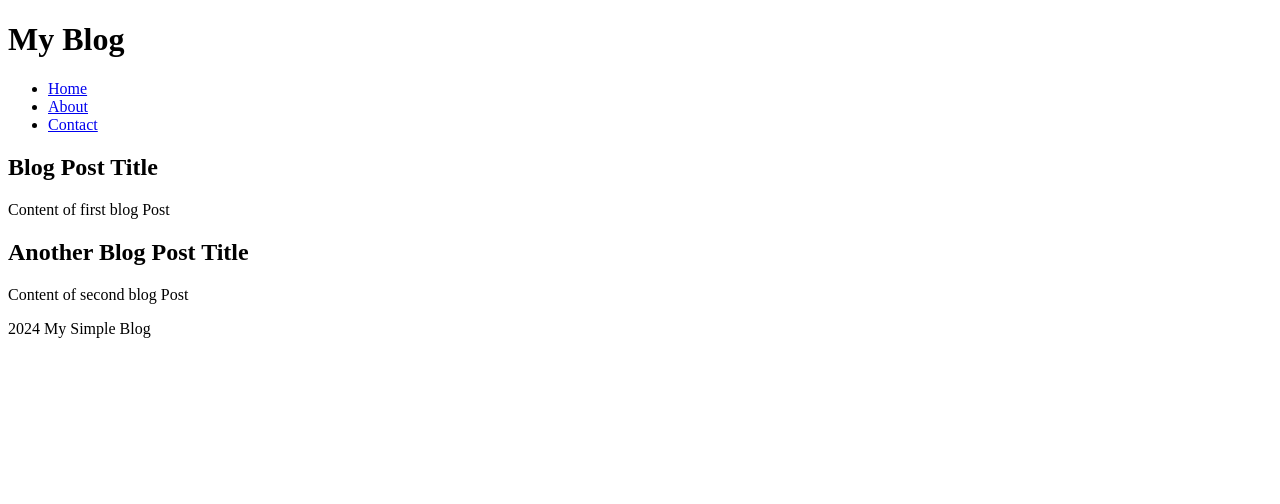
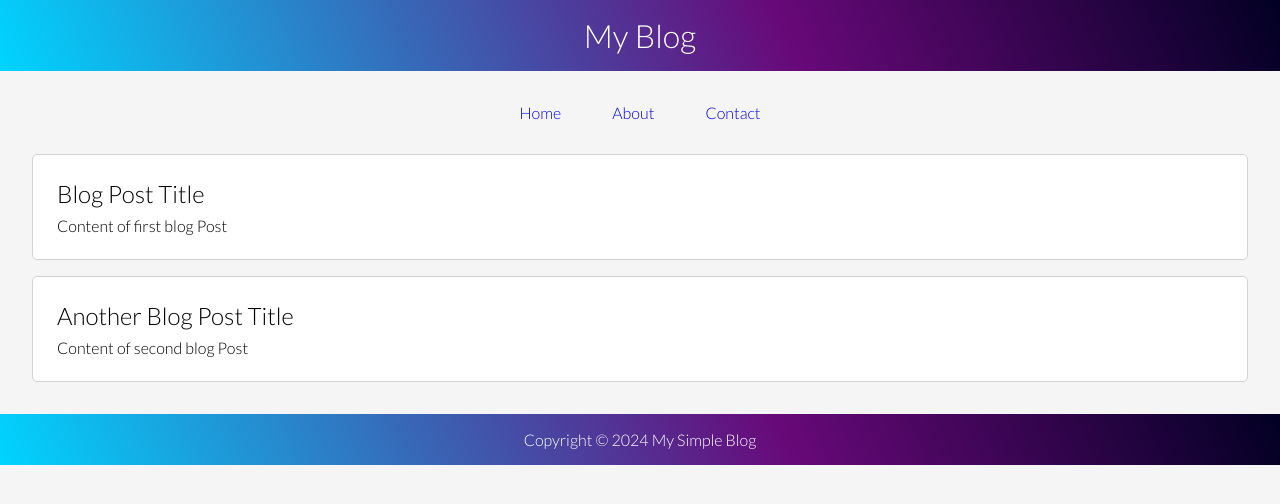
Before and after one commit to TiagoDCFonseca/AulaGitHub, a plain HTML site: page index.html in a window 1280 px wide. Drawn offline with Linux system fonts and the light colour scheme; a web font is replaced by a local one.

Commit message:
Final do ficheiro css

```diff
--- a/index.html
+++ b/index.html
@@ -3,6 +3,9 @@
 <head>
     <meta charset="UTF-8">
     <meta name="viewport" content="width=device-width, initial-scale=1.0">
+    <link rel="stylesheet" href="https://maxcdn.bootstrapcdn.com/font-awesome/4.5.0/css/font-awesome.min.css">
+    <link rel="stylesheet" href="style.css">
+    <link href="https://fonts.googleapis.com/css2?family=Gayathri:wght@100;400;700&family=Jersey+10&family=Kanit:ital,wght@0,100;0,200;0,300;0,400;0,500;0,600;0,700;0,800;0,900;1,100;1,200;1,300;1,400;1,500;1,600;1,700;1,800;1,900&family=Lato:ital,wght@0,100;0,300;0,400;0,700;0,900;1,100;1,300;1,400;1,700;1,900&family=Marcellus&family=Raleway:ital,wght@0,100..900;1,100..900&family=Ropa+Sans:ital@0;1&display=swap" rel="stylesheet">
     <title>Document</title>
 </head>
 <body>
@@ -18,17 +21,17 @@
         </nav>
     </header>
     <main>
-        <article>
+        <article class="article">
             <h2>Blog Post Title</h2>
             <p>Content of first blog Post</p>
         </article>
-        <article>
+        <article class="article">
             <h2>Another Blog Post Title</h2>
             <p>Content of second blog Post</p>
         </article>
     </main>
     <footer>
-        <p> 2024 My Simple Blog</p>
+        <p class="copyright">Copyright &copy; 2024 My Simple Blog</p>
     </footer>
 
 </body>
--- a/style.css
+++ b/style.css
@@ -18,3 +18,53 @@ a{
 ul{
     list-style: none;
 }
+header h1{
+    width: 100%;
+    float: left;
+    padding: 16px;
+    text-align: center;
+    background: rgb(2,0,36);
+    background: linear-gradient(247deg, rgba(2,0,36,1) 0%, rgba(104,9,121,1) 39%, rgba(0,212,255,1) 100%);
+    color: #fff;
+    margin-bottom: 1em;
+}
+
+nav ul{
+    width: 100%;
+    text-align: center;
+}
+nav ul li{
+    width: 100%;
+    text-align: center;
+    padding: 1.5em;
+    display: inline;
+    font-size: 700;
+    font-weight: 700;
+}
+
+main{
+    margin: 2em;
+}
+
+main article{
+    width: 100%;
+    padding: 1.5em;
+    margin-bottom: 1em;
+    background-color: #fff;
+    border: 1px solid lightgrey;
+    border-radius: 5px;
+}
+
+.article h2{
+    margin-bottom: 8px;
+}
+
+
+footer{
+    width: 100%;
+    padding: 16px;
+    color: white;
+    background: rgb(2,0,36);
+    background: linear-gradient(247deg, rgba(2,0,36,1) 0%, rgba(104,9,121,1) 39%, rgba(0,212,255,1) 100%);
+    text-align: center;
+}
```
